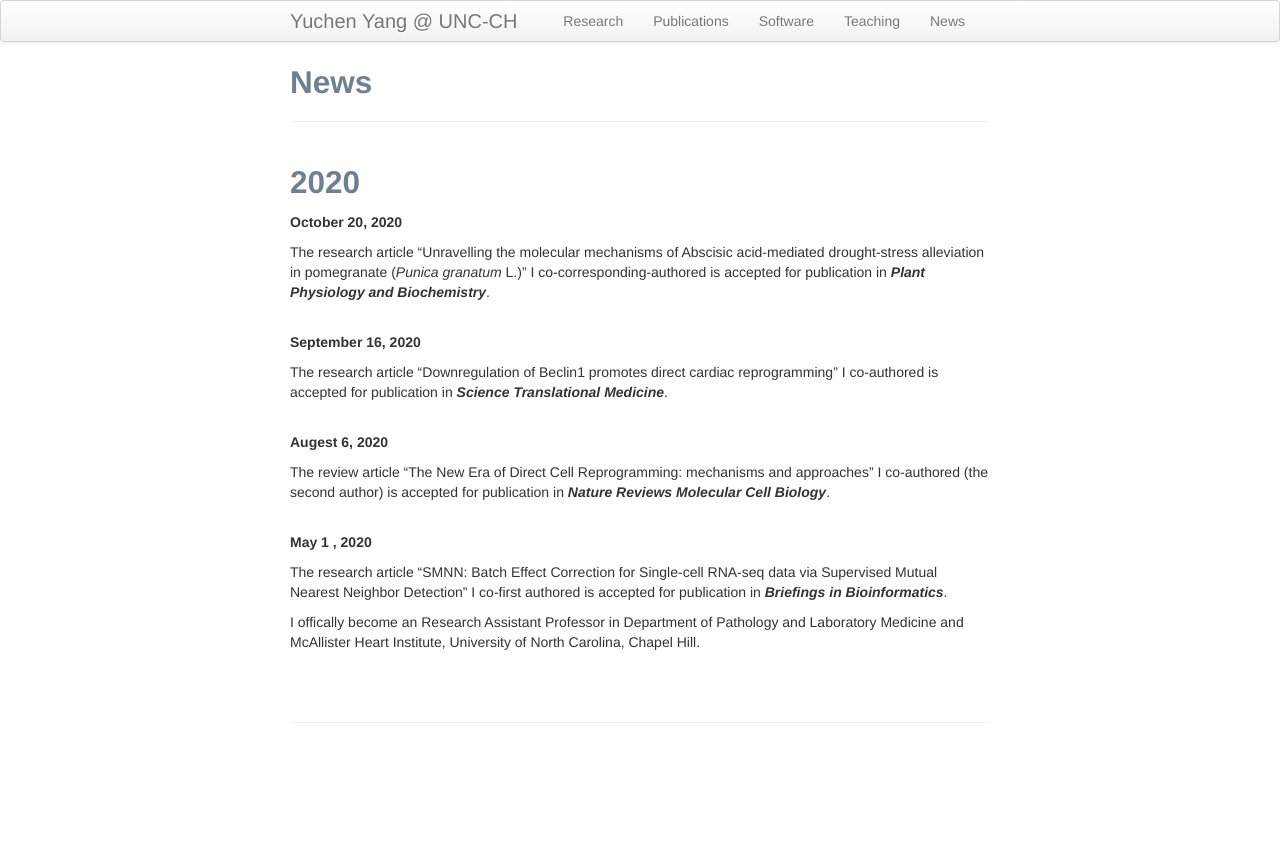
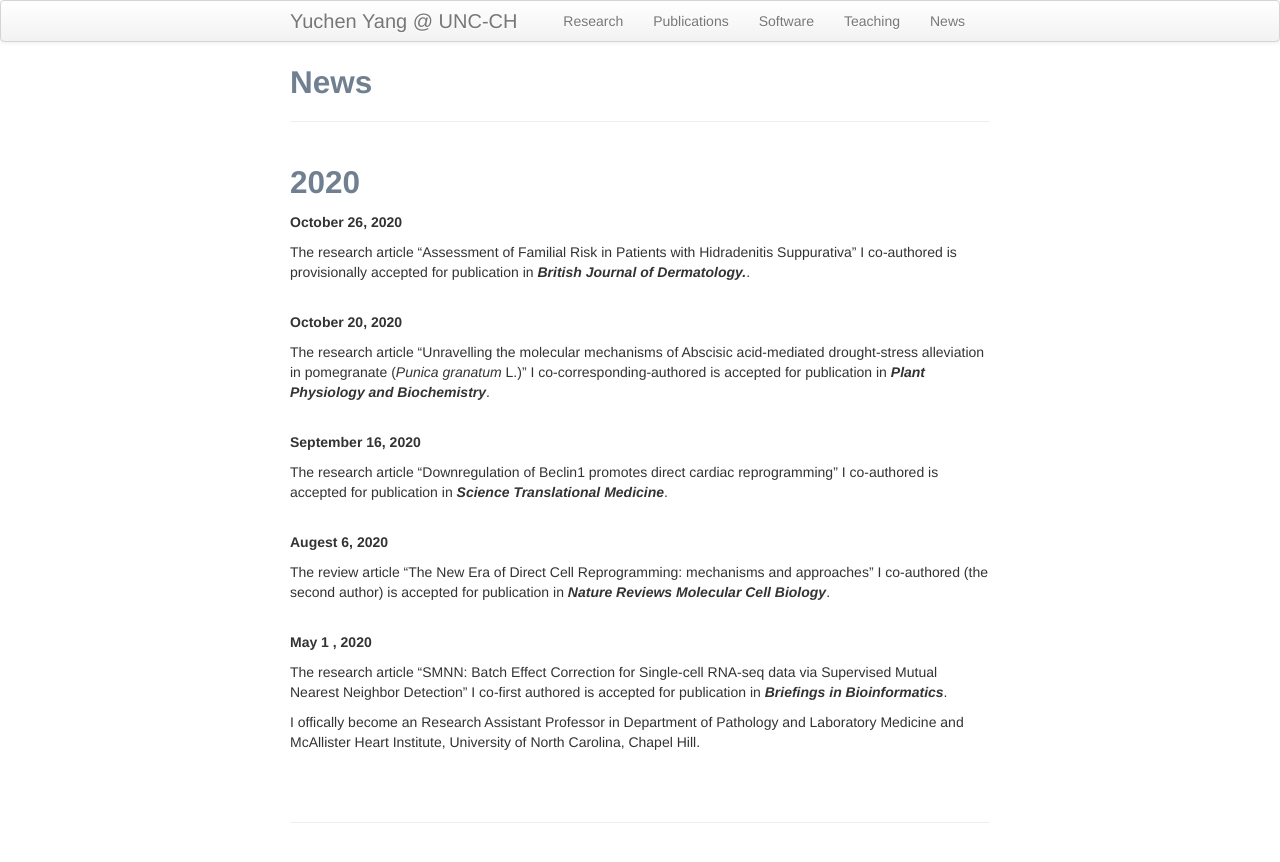
Before and after one commit to yycunc/yycunc.github.io, a Jekyll site: the page built from pages/News.md, in a window 1280 px wide. Shown: the top 862 px of the page. Built offline with Jekyll 4.4.1, drawn with Linux system fonts in a browser that asks for light colours.

Commit message:
Update News.md

```diff
--- a/pages/News.md
+++ b/pages/News.md
@@ -4,6 +4,11 @@ title: News
 ---
 
 ## 2020
+
+<b>October 26, 2020</b><br/>
+
+The research article "Assessment of Familial Risk in Patients with Hidradenitis Suppurativa" I co-authored is provisionally accepted for publication in ***British Journal of Dermatology.***.<br/>
+<br/>
 
 <b>October 20, 2020</b><br/>
 
```
